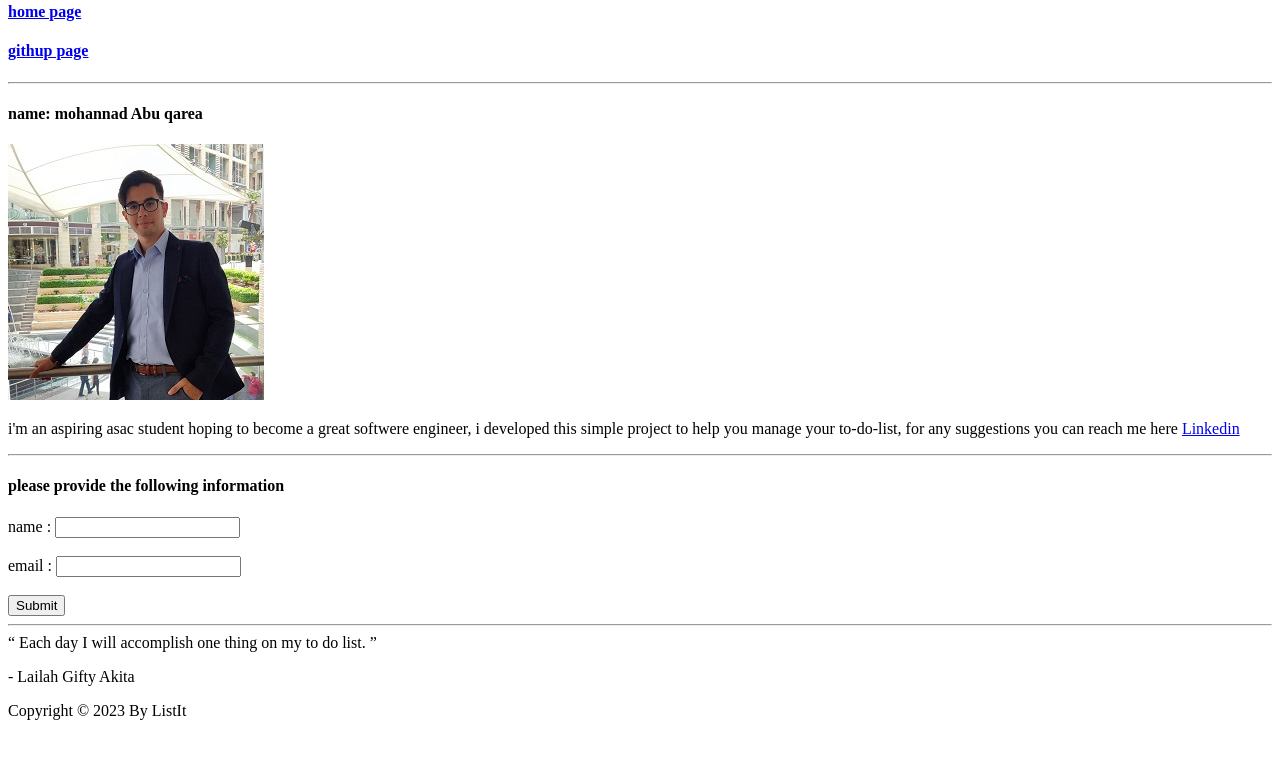
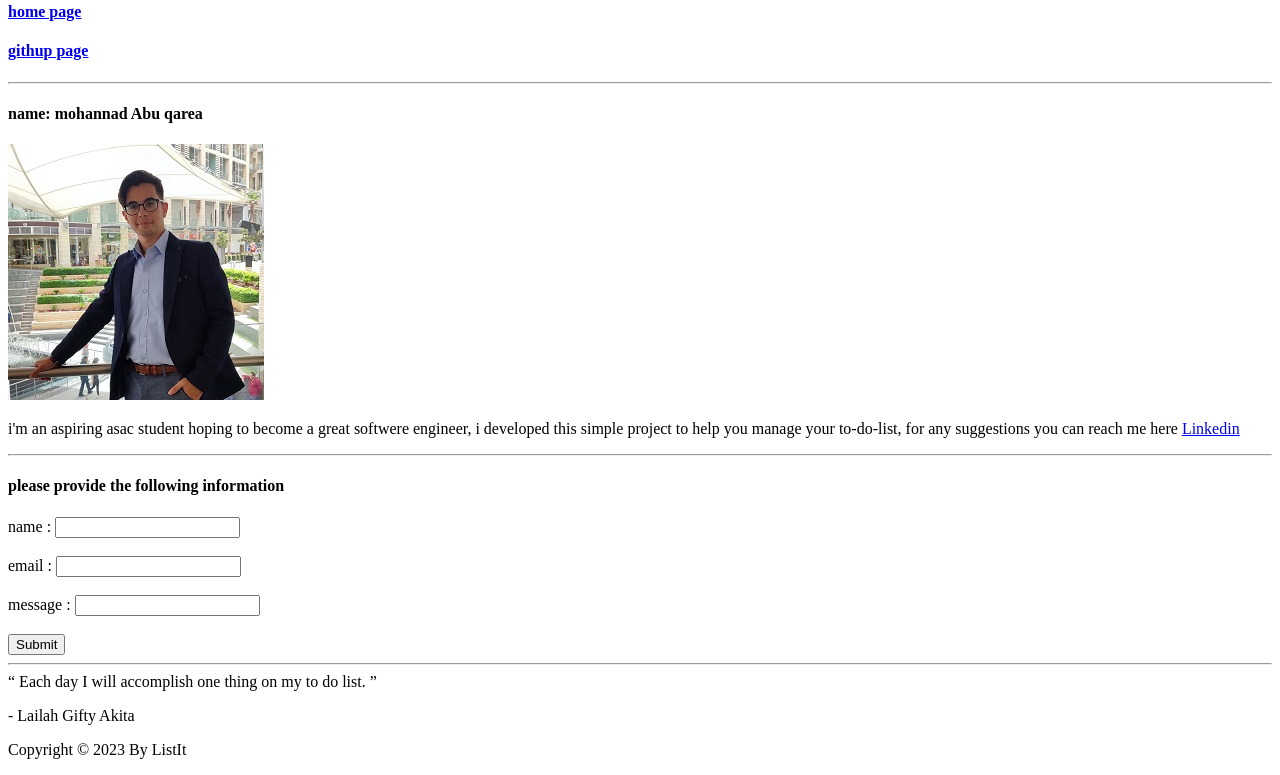
Before and after one commit to mohannaddQA/todo-project, a plain HTML site: page about.html in a window 1280 px wide. Shown: the part 232-1007 px from the top of the page. Before the commit the page ends 968 px from the top, so only its background shows below. Drawn offline with Linux system fonts and the light colour scheme.

Commit message:
some fixes

```diff
--- a/about.html
+++ b/about.html
@@ -43,6 +43,10 @@
           email : <input type="text" />
           <br />
           <br />
+          message : <input type="text" />
+          <br />
+          <br />
+
           <input type="submit" />
         </form>
       </section>
```
Also changed, not shown: img/about.png.
